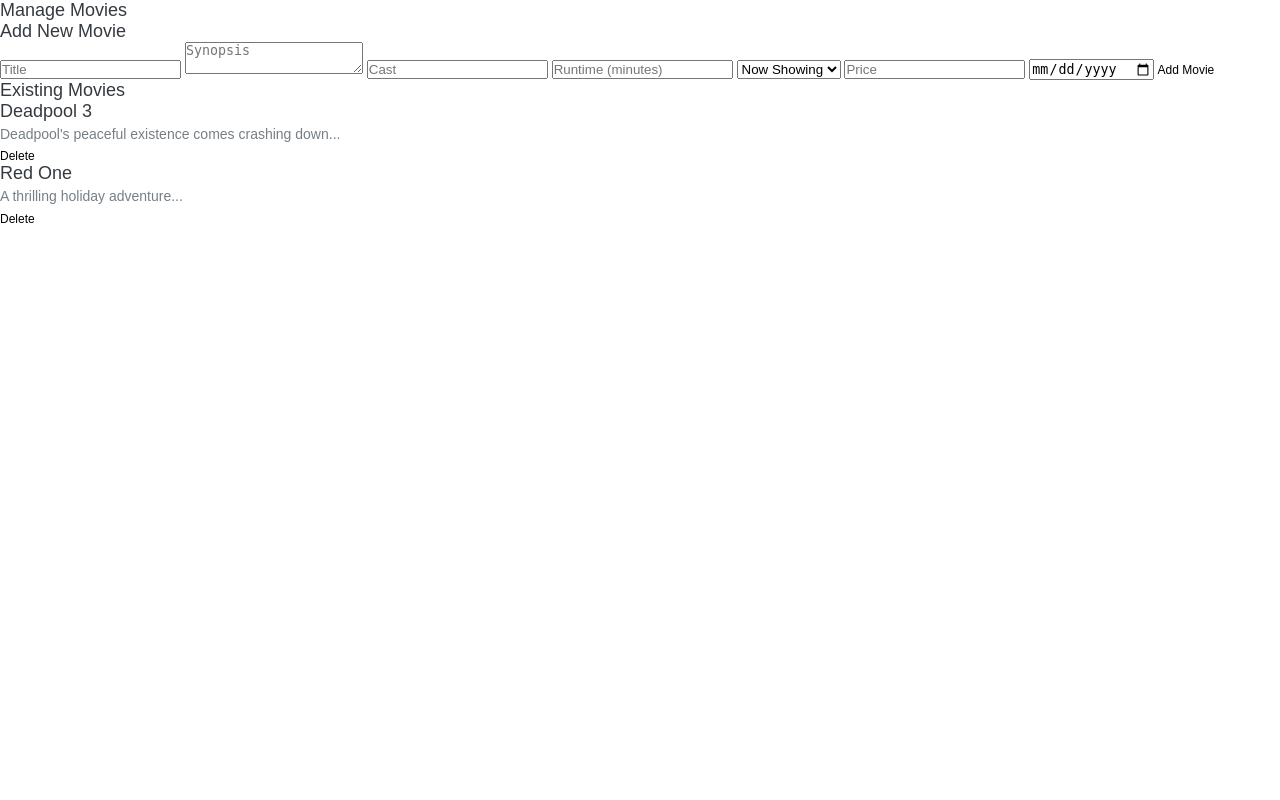
After one commit to GaigeHill7/SoftwareProject, a Flask app: page /manage_movies in a window 1280 px wide. The commit adds this page. Run offline with Flask 3, Linux system fonts and the light colour scheme; a user stored in the database is signed in.

Commit message:
admin dashboard working

```diff
--- a/movie_booking_system/app.py
+++ b/movie_booking_system/app.py
@@ -1,24 +1,15 @@
 from flask_migrate import Migrate
 from flask import Flask, render_template, redirect, url_for, request, flash, session
-from models import db, User, Movie, Ticket, Admin  # Ensure these models exist and are properly defined
+from models import db, User, Movie, Ticket, Admin
 from datetime import datetime
-
-
-
-
-# with app.app_context():
-#     db.create_all()
-
-
-
+import random
+import string
 
 app = Flask(__name__)
 app.config['SQLALCHEMY_DATABASE_URI'] = 'sqlite:///movie_booking.db'
 app.config['SECRET_KEY'] = 'your_secret_key'
 
 db.init_app(app)
-
-
 migrate = Migrate(app, db)
 
 # Default Route - Redirects to Login
@@ -26,13 +17,29 @@
 def default():
     return redirect(url_for('login'))
 
-# Home Route
+# # Home Route
+# @app.route('/home')
+# def home():
+#     if 'user_id' not in session:
+#         flash('Please log in to access the home page.', 'warning')
+#         return redirect(url_for('login'))
+#     return render_template('home.html')
+
+
+
+
+
+
 @app.route('/home')
 def home():
     if 'user_id' not in session:
         flash('Please log in to access the home page.', 'warning')
         return redirect(url_for('login'))
-    return render_template('home.html')  # Home page for logged-in users
+
+    # Check if the user is an admin
+    is_admin = Admin.query.get(session.get('user_id'))
+
+    return render_template('home.html', is_admin=is_admin)
 
 # User Registration Route
 @app.route('/register', methods=['GET', 'POST'])
@@ -61,19 +68,47 @@
 @app.route('/login', methods=['GET', 'POST'])
 def login():
     if request.method == 'POST':
-        name = request.form['username']
+        username = request.form['username']
         password = request.form['password']
 
-        # Verify user credentials
-        user = User.query.filter_by(name=name, password=password).first()
+        # Check if the user is an admin
+        admin = Admin.query.filter_by(name=username, password=password).first()
+        if admin:
+            session['user_id'] = admin.id
+            session['is_admin'] = True
+            flash('Admin login successful!', 'success')
+            return redirect(url_for('admin_dashboard'))
+
+        # Check if the user is a regular user
+        user = User.query.filter_by(name=username, password=password).first()
         if user:
             session['user_id'] = user.id
+            session['is_admin'] = False  # Explicitly set this to False for regular users
             flash('Login successful!', 'success')
             return redirect(url_for('browse_movies'))
-        else:
-            flash('Invalid username or password. Please try again.', 'danger')
+
+        # If neither admin nor user, flash an error message
+        flash('Invalid username or password. Please try again.', 'danger')
 
     return render_template('login.html')
+
+# @app.route('/login', methods=['GET', 'POST'])
+# def login():
+#     if request.method == 'POST':
+#         username = request.form['username']
+#         password = request.form['password']
+
+#         # Verify user credentials
+#         user = User.query.filter_by(name=username, password=password).first()
+
+#         if user:
+#             session['user_id'] = user.id
+#             flash('Login successful!', 'success')
+#             return redirect(url_for('browse_movies'))
+#         else:
+#             flash('Invalid username or password. Please try again.', 'danger')
+
+#     return render_template('login.html')
 
 # Logout Route
 @app.route('/logout')
@@ -88,7 +123,6 @@
     now_showing = Movie.query.filter_by(status="Now Showing").all()
     upcoming_movies = Movie.query.filter_by(status="Upcoming").all()
     return render_template('browse_movies.html', now_showing=now_showing, upcoming_movies=upcoming_movies)
-
 
 # Purchase Ticket Route
 @app.route('/purchase_ticket/<int:movie_id>', methods=['GET', 'POST'])
@@ -119,37 +153,7 @@
     results = Movie.query.filter(Movie.title.ilike(f"%{query}%")).all()
     return render_template('search_results.html', results=results)
 
-
-# Proccess Purchase Route
-# @app.route('/process_purchase', methods=['POST'])
-# def process_purchase():
-#     movie_id = request.form.get('movie_id')
-#     screen_time = request.form.get('screen_time')
-#     num_tickets = int(request.form.get('num_tickets'))
-#     theater = request.form.get('theater')
-#     payment_method = request.form.get('payment_method')
-
-#     # Fetch the movie details
-#     movie = Movie.query.get(movie_id)
-#     total_cost = movie.price * num_tickets
-
-#     # Generate a unique barcode
-#     import random, string
-#     barcode = ''.join(random.choices(string.ascii_letters + string.digits, k=12))
-
-#     # Save the ticket information (optional, if database is needed)
-#     # ticket = Ticket(movie_id=movie_id, user_id=session['user_id'], barcode=barcode, num_seats=num_tickets)
-#     # db.session.add(ticket)
-#     # db.session.commit()
-
-#     return render_template('payment_confirmation.html',
-#                            movie=movie,
-#                            screen_time=screen_time,
-#                            num_tickets=num_tickets,
-#                            theater=theater,
-#                            total_cost=total_cost,
-#                            barcode=barcode)
-
+# Process Purchase Route
 @app.route('/process_purchase', methods=['POST'])
 def process_purchase():
     movie_id = request.form.get('movie_id')
@@ -162,12 +166,9 @@
     movie = Movie.query.get(movie_id)
     if not movie:
         flash("Movie not found. Please try again.", "danger")
-        return redirect(url_for('browse_movies'))  # Redirect user back to the movie list
+        return redirect(url_for('browse_movies'))
 
     total_cost = movie.price * num_tickets
-
-    # Generate a unique barcode
-    import random, string
     barcode = ''.join(random.choices(string.ascii_letters + string.digits, k=12))
 
     return render_template('payment_confirmation.html',
@@ -178,39 +179,58 @@
                            total_cost=total_cost,
                            barcode=barcode)
 
-@app.route('/test_movies')
-def test_movies():
-    movies = Movie.query.all()
-    for movie in movies:
-        print(f"ID: {movie.id}, Title: {movie.title}, Price: {movie.price}")
-    return "Check your console for movie data."
-
-
-
 # Admin Dashboard Route
-@app.route('/admin', methods=['GET', 'POST'])
+@app.route('/admin_dashboard')
 def admin_dashboard():
     if 'user_id' not in session or not Admin.query.get(session['user_id']):
-        flash('Unauthorized access.', 'danger')
-        return redirect(url_for('login'))
+        flash("Access denied. Admins only.", "danger")
+        return redirect(url_for('home'))
+    #return render_template('admin_dashboard.html')
+    return render_template('admin_dashboard.html', admin=Admin.query.get(session['user_id']))
+
+# Manage Movies Route
+@app.route('/manage_movies', methods=['GET', 'POST'])
+def manage_movies():
+    if 'user_id' not in session or not Admin.query.get(session['user_id']):
+        flash("Access denied. Admins only.", "danger")
+        return redirect(url_for('home'))
 
     movies = Movie.query.all()
     if request.method == 'POST':
         title = request.form['title']
-        description = request.form['description']
+        synopsis = request.form['synopsis']
+        cast = request.form['cast']
+        runtime = request.form['runtime']
         status = request.form['status']
         price = float(request.form['price'])
         release_date = datetime.strptime(request.form['release_date'], '%Y-%m-%d')
 
-        # Add new movie
-        new_movie = Movie(title=title, description=description, status=status, price=price, release_date=release_date)
+        new_movie = Movie(title=title, synopsis=synopsis, cast=cast, runtime=runtime,
+                          status=status, price=price, release_date=release_date)
         db.session.add(new_movie)
         db.session.commit()
-        flash(f'Movie "{title}" added successfully!', 'success')
+        flash(f"Movie '{title}' added successfully!", "success")
+        return redirect(url_for('manage_movies'))
 
-    return render_template('admin_dashboard.html', movies=movies)
+    return render_template('manage_movies.html', movies=movies)
 
+# Generate Status Report Route
+@app.route('/generate_status_report')
+def generate_status_report():
+    if 'user_id' not in session or not Admin.query.get(session['user_id']):
+        flash("Access denied. Admins only.", "danger")
+        return redirect(url_for('home'))
 
+    now_showing_count = Movie.query.filter_by(status="Now Showing").count()
+    upcoming_count = Movie.query.filter_by(status="Upcoming").count()
+    total_tickets = Ticket.query.count()
+    total_revenue = db.session.query(db.func.sum(Ticket.price)).scalar() or 0
+
+    return render_template('status_report.html',
+                           now_showing_count=now_showing_count,
+                           upcoming_count=upcoming_count,
+                           total_tickets=total_tickets,
+                           total_revenue=total_revenue)
 
 # Run the Flask app
 if __name__ == '__main__':
--- a/movie_booking_system/templates/home.html
+++ b/movie_booking_system/templates/home.html
@@ -59,6 +59,12 @@
                     Find the best movies, anytime, anywhere and skip the lines!
                 </p>
             </div>
+            <!-- Admin Dashboard Button -->
+            {% if session.get('is_admin') %}
+            <div class="text-center mt-4">
+                <a href="{{ url_for('admin_dashboard') }}" class="btn btn-warning btn-lg">Admin Dashboard</a>
+            </div>
+            {% endif %}
             <!-- Register Button -->
             <div class="text-center mt-4">
                 <a href="{{ url_for('register') }}" class="btn btn-primary btn-lg">Register Now</a>
--- /dev/null
+++ b/movie_booking_system/templates/manage_movies.html
@@ -0,0 +1,43 @@
+<!DOCTYPE html>
+<html lang="en">
+<head>
+    <meta charset="UTF-8">
+    <meta name="viewport" content="width=device-width, initial-scale=1.0">
+    <link rel="stylesheet" href="{{ url_for('static', filename='css/style.css') }}">
+    <title>Manage Movies</title>
+</head>
+<body>
+    <header>
+        <h1>Manage Movies</h1>
+    </header>
+    <main>
+        <h2>Add New Movie</h2>
+        <form method="POST">
+            <input type="text" name="title" placeholder="Title" required>
+            <textarea name="synopsis" placeholder="Synopsis"></textarea>
+            <input type="text" name="cast" placeholder="Cast">
+            <input type="number" name="runtime" placeholder="Runtime (minutes)">
+            <select name="status">
+                <option value="Now Showing">Now Showing</option>
+                <option value="Upcoming">Upcoming</option>
+            </select>
+            <input type="number" step="0.01" name="price" placeholder="Price" required>
+            <input type="date" name="release_date" required>
+            <button type="submit">Add Movie</button>
+        </form>
+
+        <h2>Existing Movies</h2>
+        <ul>
+            {% for movie in movies %}
+            <li>
+                <h3>{{ movie.title }}</h3>
+                <p>{{ movie.synopsis }}</p>
+                <form method="POST" action="{{ url_for('delete_movie', movie_id=movie.id) }}">
+                    <button type="submit">Delete</button>
+                </form>
+            </li>
+            {% endfor %}
+        </ul>
+    </main>
+</body>
+</html>
```
Also changed, not shown: movie_booking_system/check_admin.py (added, +9 -0 lines), movie_booking_system/create_admin.py (added, +16 -0 lines), movie_booking_system/models.py (+6 -2 lines), movie_booking_system/templates/admin_dashboard.html (added, +20 -0 lines), movie_booking_system/instance/movie_booking.db, movie_booking_system/templates/status_report.html (added).
